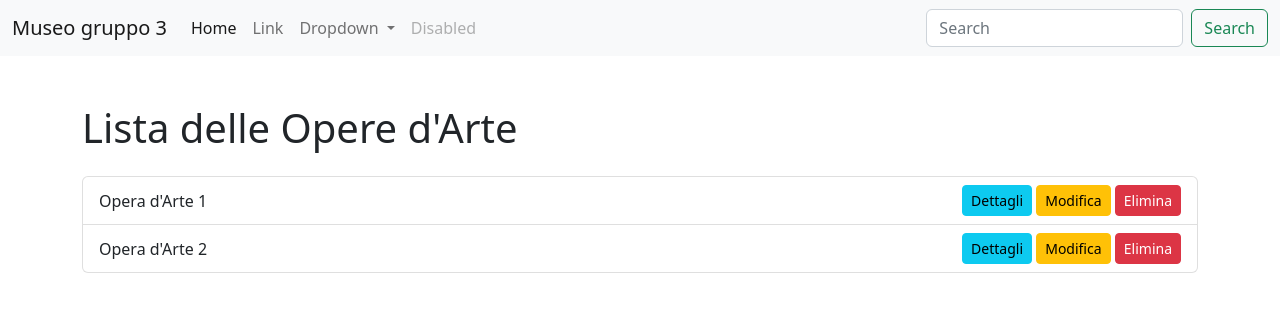
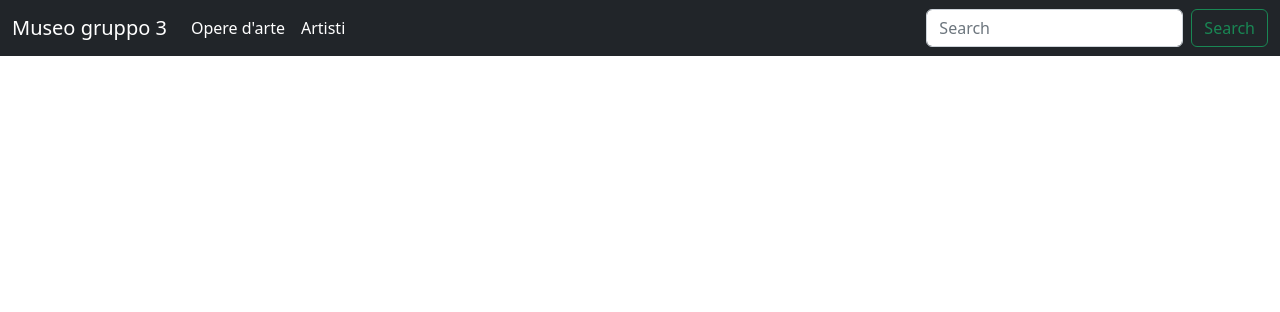
Before and after one commit to annagiada/Progetto1, a Flask app: page /home in a window 1280 px wide. Shown: the top 312 px of the page. Run offline with Flask 3, Linux system fonts and the light colour scheme; some libraries are stand-ins or nearby versions.

Commit message:
home-artist-opere

```diff
--- a/templates/home.html
+++ b/templates/home.html
@@ -1,43 +1,34 @@
 <!doctype html>
 <html lang="en">
+
 <head>
     <meta charset="utf-8">
     <meta name="viewport" content="width=device-width, initial-scale=1">
     <title>Bootstrap demo</title>
-    <link href="https://cdn.jsdelivr.net/npm/bootstrap@5.2.3/dist/css/bootstrap.min.css" rel="stylesheet" integrity="sha384-rbsA2VBKQhggwzxH7pPCaAqO46MgnOM80zW1RWuH61DGLwZJEdK2Kadq2F9CUG65" crossorigin="anonymous">
+    <link href="https://cdn.jsdelivr.net/npm/bootstrap@5.2.3/dist/css/bootstrap.min.css" rel="stylesheet"
+        integrity="sha384-rbsA2VBKQhggwzxH7pPCaAqO46MgnOM80zW1RWuH61DGLwZJEdK2Kadq2F9CUG65" crossorigin="anonymous">
 </head>
 
 
 <body>
-<nav class="navbar navbar-expand-lg bg-light">
+    <nav class="navbar navbar-expand-lg bg-dark ">
         <div class="container-fluid">
-    <a class="navbar-brand" href="#">Museo gruppo 3</a>
-    <button class="navbar-toggler" type="button" data-bs-toggle="collapse" data-bs-target="#navbarSupportedContent" aria-controls="navbarSupportedContent" aria-expanded="false" aria-label="Toggle navigation">
+            <a class="navbar-brand text-white" href="#">Museo gruppo 3</a>
+            <button class="navbar-toggler" type="button" data-bs-toggle="collapse"
+                data-bs-target="#navbarSupportedContent" aria-controls="navbarSupportedContent" aria-expanded="false"
+                aria-label="Toggle navigation">
                 <span class="navbar-toggler-icon"></span>
             </button>
             <div class="collapse navbar-collapse" id="navbarSupportedContent">
                 <ul class="navbar-nav me-auto mb-2 mb-lg-0">
                     <li class="nav-item">
-          <a class="nav-link active" aria-current="page" href="#">Home</a>
+                        <a class="nav-link active text-white" aria-current="page" href="#">Opere d'arte</a>
                     </li>
                     <li class="nav-item">
-          <a class="nav-link" href="#">Link</a>
-        </li>
-        <li class="nav-item dropdown">
-          <a class="nav-link dropdown-toggle" href="#" role="button" data-bs-toggle="dropdown" aria-expanded="false">
-            Dropdown
-          </a>
-          <ul class="dropdown-menu">
-            <li><a class="dropdown-item" href="#">Action</a></li>
-            <li><a class="dropdown-item" href="#">Another action</a></li>
-            <li><hr class="dropdown-divider"></li>
-            <li><a class="dropdown-item" href="#">Something else here</a></li>
-          </ul>
-        </li>
-        <li class="nav-item">
-          <a class="nav-link disabled">Disabled</a>
+                        <a class="nav-link text-white" href="#">Artisti</a>
                     </li>
                 </ul>
+                <!--implementare il tasto search-->
                 <form class="d-flex" role="search">
                     <input class="form-control me-2" type="search" placeholder="Search" aria-label="Search">
                     <button class="btn btn-outline-success" type="submit">Search</button>
@@ -46,31 +37,11 @@
         </div>
     </nav>
 
-    <div class="container mt-5">
-        <h1 class="mb-4">Lista delle Opere d'Arte</h1>
-        <ul class="list-group">
-            <li class="list-group-item d-flex justify-content-between align-items-center">
-                <span>Opera d'Arte 1</span>
-                <div>
-                    <button class="btn btn-info btn-sm mr-2">Dettagli</button>
-                    <button class="btn btn-warning btn-sm mr-2">Modifica</button>
-                    <button class="btn btn-danger btn-sm">Elimina</button>
-                </div>
-            </li>
-            <li class="list-group-item d-flex justify-content-between align-items-center">
-                <span>Opera d'Arte 2</span>
-                <div>
-                    <button class="btn btn-info btn-sm mr-2">Dettagli</button>
-                    <button class="btn btn-warning btn-sm mr-2">Modifica</button>
-                    <button class="btn btn-danger btn-sm">Elimina</button>
-                </div>
-            </li>
-            <!-- Aggiungi altre opere d'arte qui -->
-        </ul>
-    </div>
+
 
     <script src="https://code.jquery.com/jquery-3.5.1.slim.min.js"></script>
     <script src="https://cdn.jsdelivr.net/npm/@popperjs/core@2.5.4/dist/umd/popper.min.js"></script>
     <script src="https://maxcdn.bootstrapcdn.com/bootstrap/4.5.2/js/bootstrap.min.js"></script>
 </body>
+
 </html>
```
Also changed, not shown: templates/artisti.html (+8 -19 lines), templates/opere.html (+8 -19 lines). Lines whose indentation alone changed are shown as unchanged.
